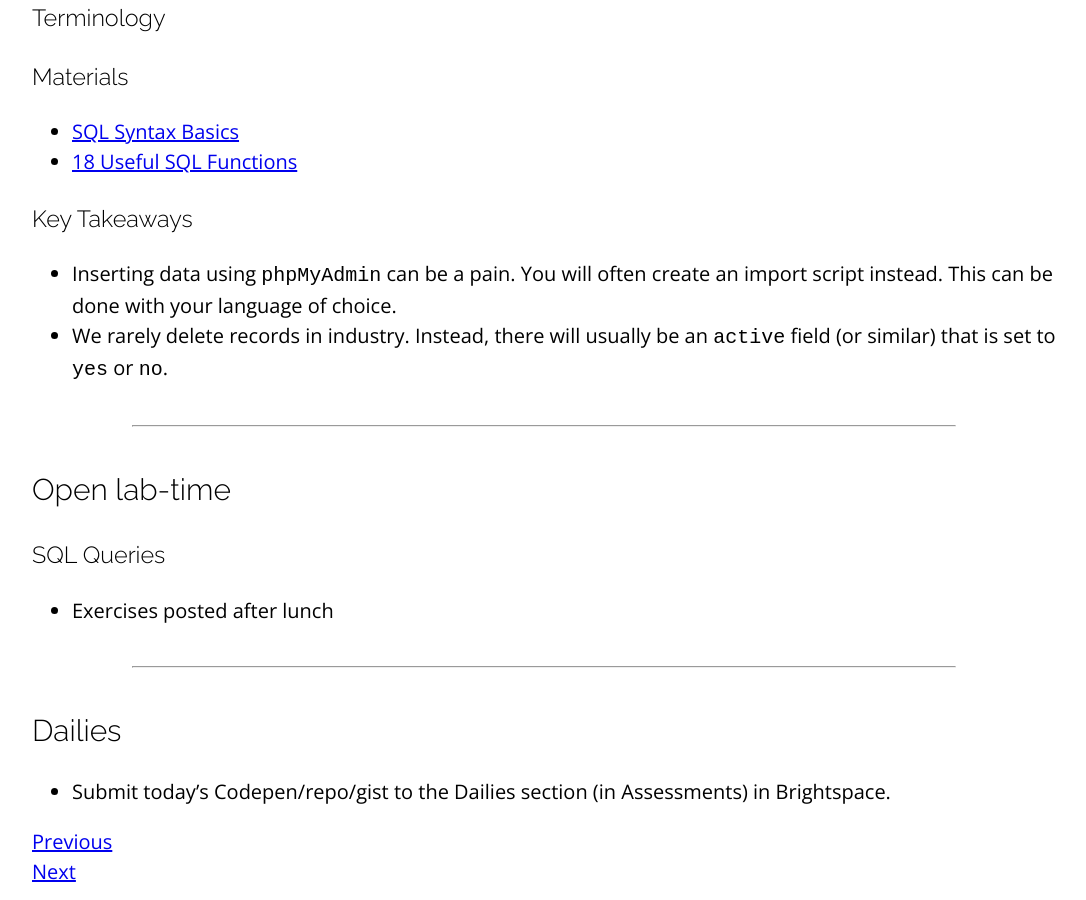
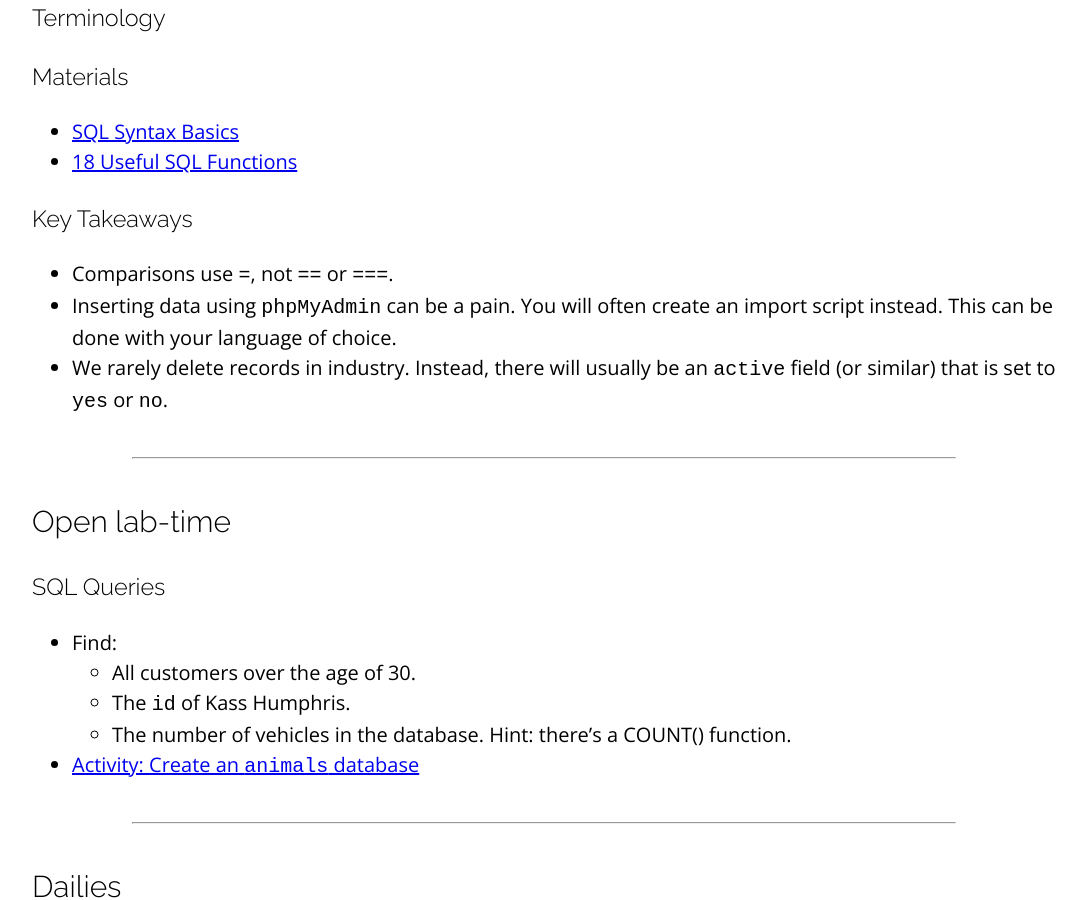
Before and after one commit to sait-wbdv/winter-2021, a Jekyll site: the page built from _posts/2021-03-25-mysql-phpmyadmin.md, in a window 1280 px wide and 900 px high, scrolled down 3842 px. Shown: the whole window, without its empty margins (96-1182 px from the left). Built offline with Jekyll 4.4.1, drawn with Linux system fonts in a browser that asks for light colours; nearby versions of some CDN libraries.

Commit message:
added activities

```diff
--- a/_posts/2021-03-25-mysql-phpmyadmin.md
+++ b/_posts/2021-03-25-mysql-phpmyadmin.md
@@ -106,6 +106,7 @@ categories: cpnt200
 - [18 Useful SQL Functions](https://learnsql.com/blog/18-important-sql-functions-learn-2018/)
 
 ### Key Takeaways
+- Comparisons use `=`, not `==` or `===`.
 - Inserting data using `phpMyAdmin` can be a pain. You will often create an import script instead. This can be done with your language of choice.
 - We rarely delete records in industry. Instead, there will usually be an `active` field (or similar) that is set to `yes` or `no`.
 
@@ -113,7 +114,11 @@ categories: cpnt200
 
 ## Open lab-time
 ### SQL Queries
-- Exercises posted after lunch
+- Find:
+    - All customers over the age of 30.
+    - The `id` of Kass Humphris.
+    - The number of vehicles in the database. Hint: there's a COUNT() function.
+- [Activity: Create an `animals` database](https://github.com/sait-wbdv/php-sample-code/blob/main/mysql/phpmyadmin.md)
 
 ---
 
```
